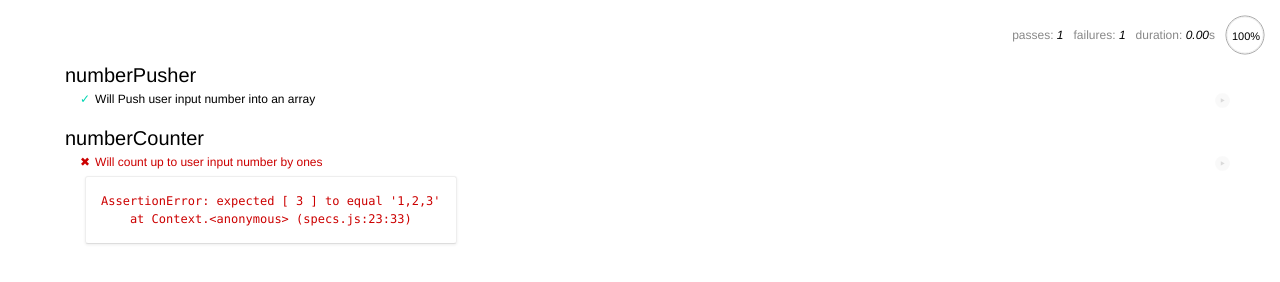
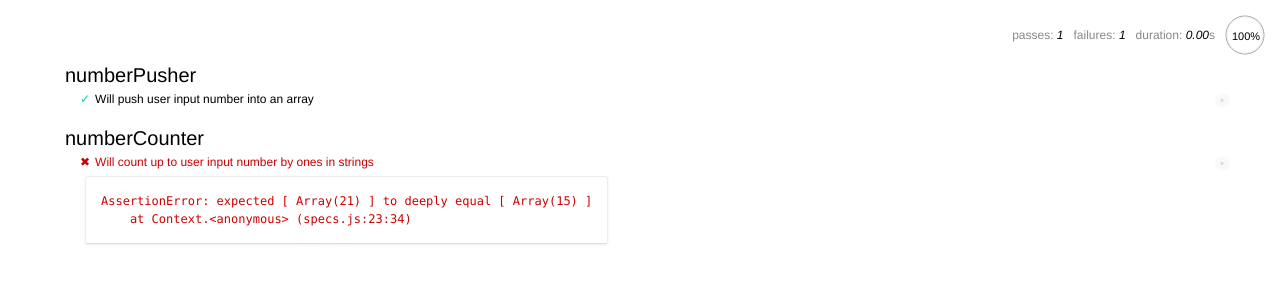
Before and after one commit to kderrick/week-3-project, a plain HTML site: page specs/spec-runner.html in a window 1280 px wide. Drawn offline with Linux system fonts and the light colour scheme.

Commit message:
numberCounter pushes to array but seperates 2 digit+ numbers

```diff
--- a/js/scripts.js
+++ b/js/scripts.js
@@ -12,7 +12,7 @@
 // }
 var numberPusher = function(number) {
   var numbersArray = [];
-var hello = numbersArray.push(number);
+  numbersArray.push(number);
   return numbersArray;
 }
 
@@ -20,13 +20,15 @@ var hello = numbersArray.push(number);
 var numberCounter = function(int) {
   var strings = [];
   for (var i = 1; i <= int; i++) {
-  strings =  numberPusher(i);
-
+    strings = numberPusher(strings);
+    strings = strings += i;
   };
-  return strings;
+  strings = strings.split("");
+  return strings
 };
 
-// LOGIC FOR PING PONGING
+// LOGIC FOR PING PONGING (push doesn't work)
+
   // var pingPongArray = [];
   // var pingPong = function(input) {
   //   for (var i = 1; i <= input; i++) {
@@ -40,8 +42,5 @@ var numberCounter = function(int) {
   //        pingPongArray = pingPongArray.push("i");
   //       }
   //     };
-      // return pingPongArray;
+  //       return pingPongArray;
   //   };
-
-
-  // pingPongArray = pingPongArray.push("Ping");
--- a/specs/specs.js
+++ b/specs/specs.js
@@ -13,13 +13,19 @@
 
 
 describe('numberPusher', function() {
-  it("Will Push user input number into an array", function() {
+  it("Will push user input number into an array", function() {
     expect(numberPusher(15)).to.eql([15]);
   });
 });
 
 describe('numberCounter',function() {
-  it("Will count up to user input number by ones", function() {
-    expect(numberCounter(3)).to.equal("1,2,3");
+  it("Will count up to user input number by ones in strings", function() {
+    expect(numberCounter(15)).to.eql(['1','2','3','4','5','6','7','8','9','10','11','12','13','14','15']);
   });
 });
+
+//   describe('pingPong',function() {
+//     it("Will count up to user input number by ones in strings and replace strings divisble by 3 with ping, 5 with pong, and 15 with pingpong", function() {
+//       expect(pingPong(15)).to.eql(['1','2','ping', '4', 'pong', 'ping, 7', '8', 'ping', 'pong', '11', 'ping','13', '14', 'pingpong']);
+//     });
+// });
```
Also changed, not shown: index.html (+4 -4 lines). Lines whose indentation alone changed are shown as unchanged.
